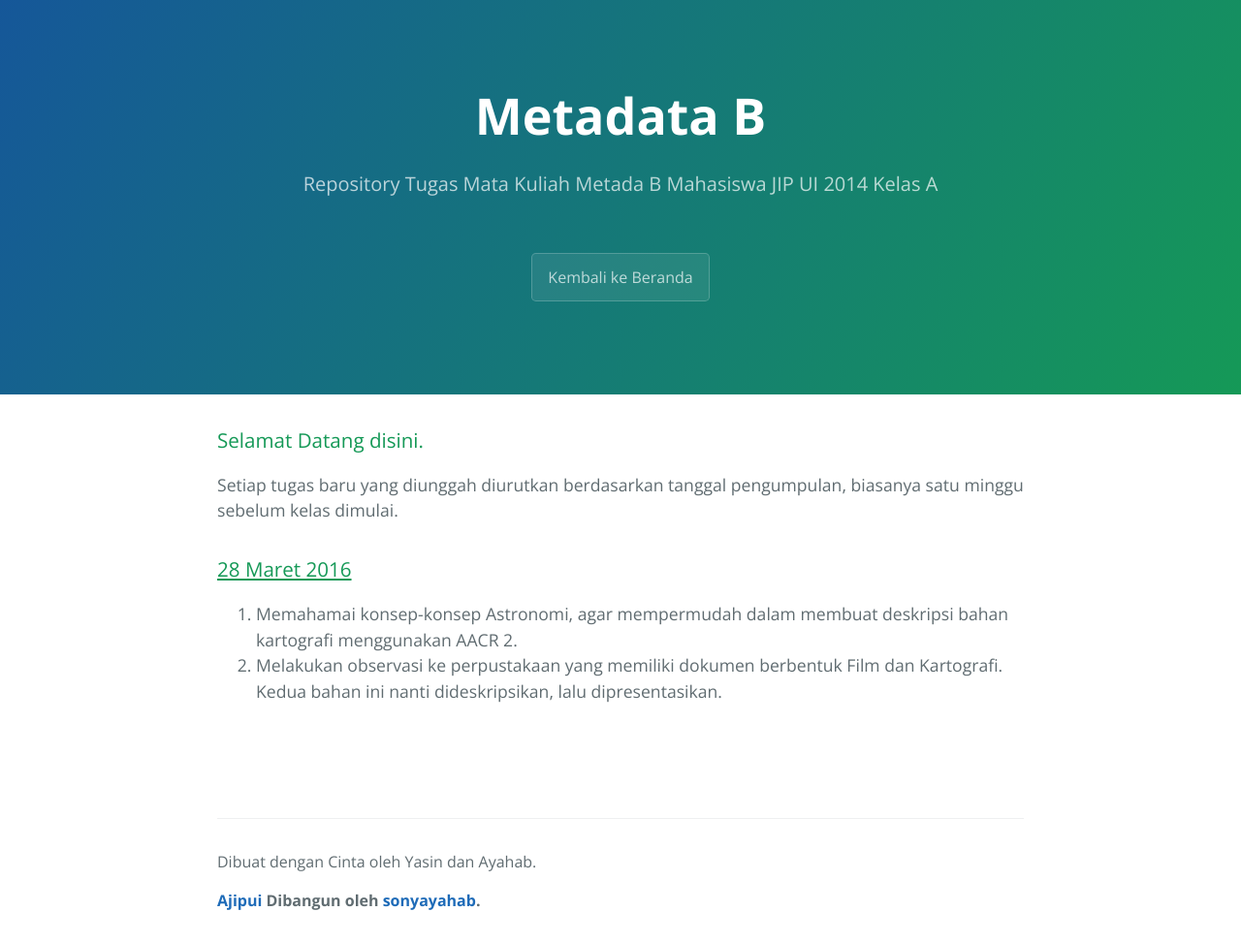
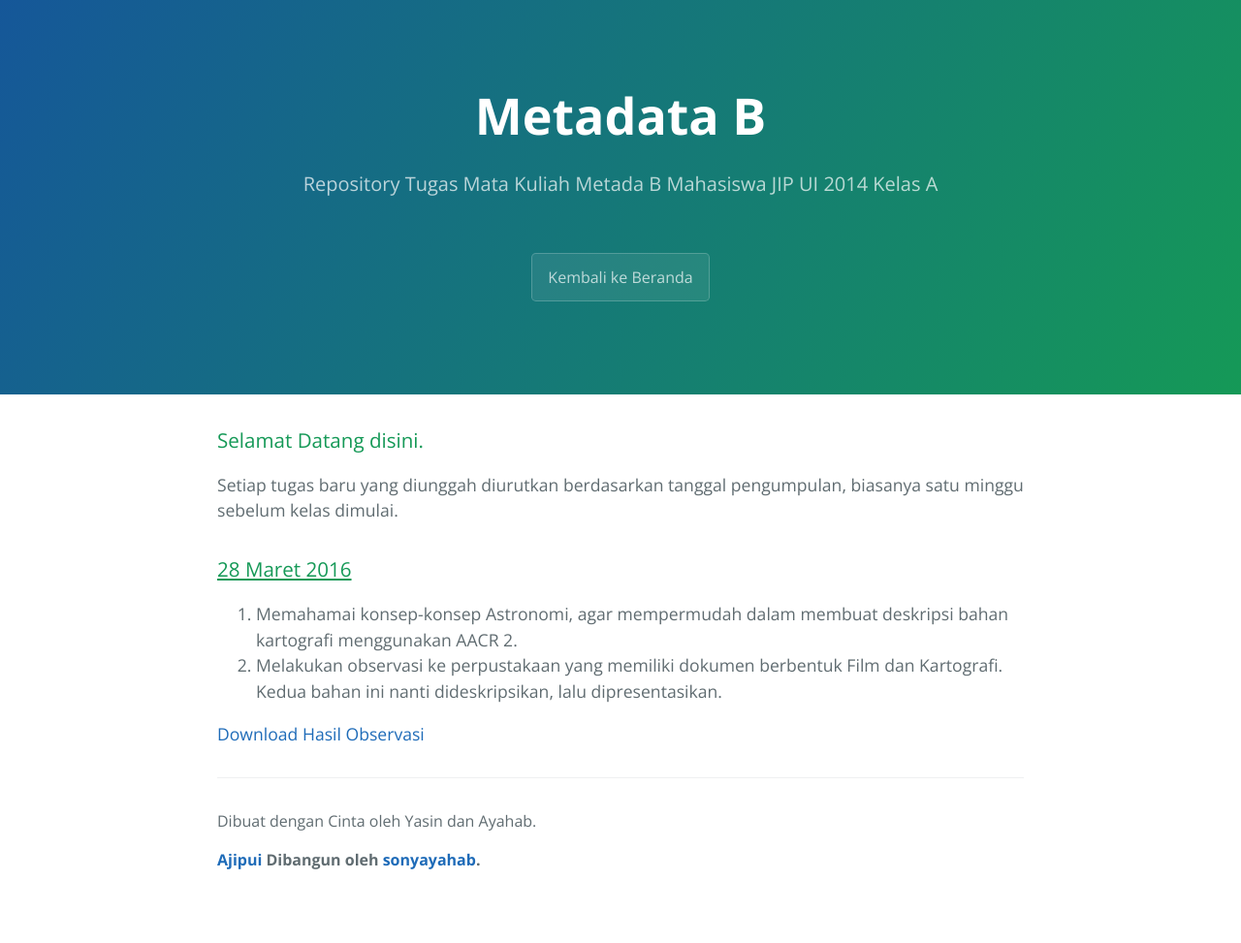
Before and after one commit to sonyayahab/ajipui, a Jekyll site: the page metadatab.html, which Jekyll copies as it is, in a window 1280 px wide. Shown: the whole page at 97% size. Built offline with Jekyll 4.4.1, drawn with Linux system fonts in a browser that asks for light colours; after the commit the page ends 931 px from its top, so only the background shows below that.

Commit message:
Update metadatab.html

```diff
--- a/metadatab.html
+++ b/metadatab.html
@@ -30,7 +30,7 @@
    <li>Memahamai konsep-konsep Astronomi, agar mempermudah dalam membuat deskripsi bahan kartografi menggunakan AACR 2.</li>
    <li>Melakukan observasi ke perpustakaan yang memiliki dokumen berbentuk Film dan Kartografi. Kedua bahan ini nanti dideskripsikan, lalu dipresentasikan.</li>
 </ol>
-<a href="https://sonyayahab.github.io/ajipui" class="btn" align="right">Download Hasil Observasi</a>
+<a href="https://sonyayahab.github.io/ajipui" class="btn-link" align="right">Download Hasil Observasi</a>
 </p>
 
       <footer class="site-footer">
```
